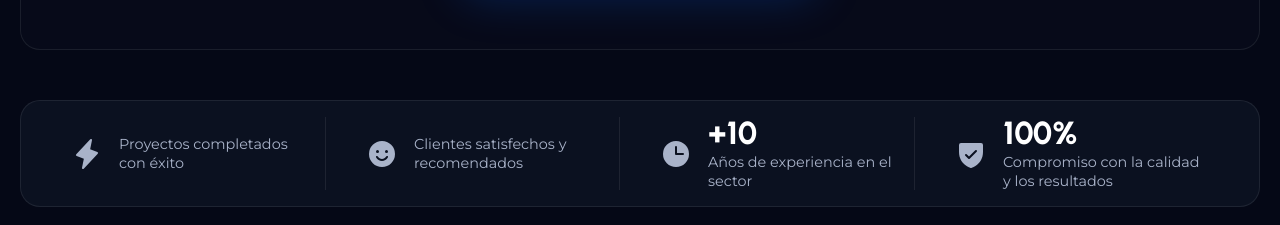
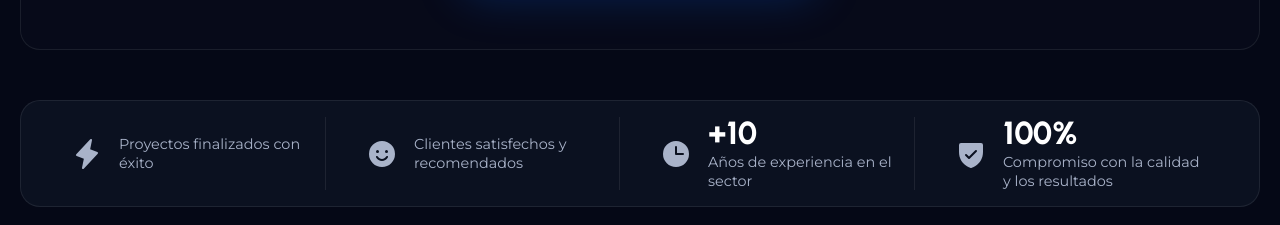
Before and after one commit to fedetempone/TempoSolutions, a React (Vite) app: page / in a window 1280 px wide. Shown: the part 3460-3685 px from the top of the page. Built offline with nearby package versions, Linux system fonts and the light colour scheme.

Commit message:
mobile styles corrections

```diff
--- a/src/data/technicalWorks.ts
+++ b/src/data/technicalWorks.ts
@@ -50,7 +50,7 @@ export const technicalWorksData: TechnicalWork[] = [
 export const statsData: StatItem[] = [
   {
     id: "projects",
-    label: "Proyectos completados con éxito",
+    label: "Proyectos finalizados con éxito",
     value: ""
   },
   {
--- a/src/styles/hero.css
+++ b/src/styles/hero.css
@@ -229,10 +229,15 @@
         width: 100%;
         justify-content: center;
     }
+
+    .badgeDot{
+        display: none;
+    }
 }
 
 @media (max-width: 200px) {
     .heroTitle {
         font-size: 2rem;
     }
+
 }
```
